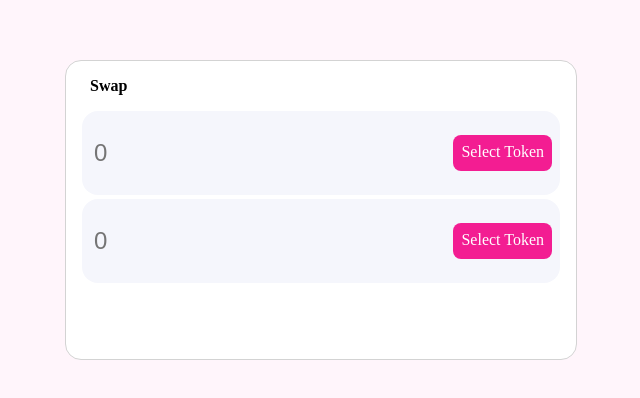
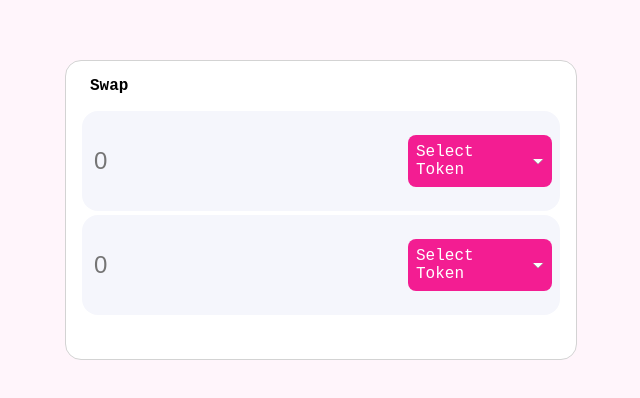
Before and after one commit to wwwax/chainza_test, a Next.js app: page / in a window 1280 px wide. Shown: the part 190-588 px from the top of the page, without its empty margins (319-959 px from the left). Built offline with nearby package versions, Linux system fonts and the light colour scheme.

Commit message:
feat: add styles to token list

```diff
--- a/src/components/GlobalStyle.tsx
+++ b/src/components/GlobalStyle.tsx
@@ -6,6 +6,15 @@ const GlobalStyle = createGlobalStyle`
   padding: 0;
   box-sizing: border-box;
 }
+
+html {
+  font-family: monospace;
+  font-size: 16px;
+}
+
+ul {
+  list-style: none;
+}
 `;
 
 export default GlobalStyle;
--- a/src/components/Modal.tsx
+++ b/src/components/Modal.tsx
@@ -26,7 +26,8 @@ const StyledModalContent = styled.div`
   background-color: #ffffff;
   width: 25%;
   height: 80%;
-  border-radius: 16px;
+  overflow-x: hidden;
+  overflow-y: scroll;
 `;
 
 const StyledModalHeader = styled.div`
@@ -70,6 +71,7 @@ const Modal: React.FC = () => {
             </svg>
           </StyledCloseButton>
         </StyledModalHeader>
+        <hr />
         <TokenList />
       </StyledModalContent>
     </StyledModalBackdrop>
--- /dev/null
+++ b/src/components/Token.tsx
@@ -0,0 +1,40 @@
+import React from 'react';
+import styled from 'styled-components';
+
+const StyledWrapper = styled.div`
+  display: flex;
+  align-items: center;
+  padding: 0.5rem;
+  margin: 0 0 0.5rem 0;
+  cursor: pointer;
+`;
+
+const StyledImageContainer = styled.div`
+  margin-right: 1rem;
+`;
+
+const StyledSymbol = styled.div`
+  color: lightgray;
+`;
+
+type Props = {
+  name: string;
+  symbol: string;
+  logoURI: string;
+};
+
+const Token = ({ name, symbol, logoURI }: Props) => {
+  return (
+    <StyledWrapper>
+      <StyledImageContainer>
+        <img src={logoURI} alt={name} />
+      </StyledImageContainer>
+      <div>
+        <div>{name}</div>
+        <StyledSymbol>{symbol}</StyledSymbol>
+      </div>
+    </StyledWrapper>
+  );
+};
+
+export default Token;
--- a/src/components/TokenList.tsx
+++ b/src/components/TokenList.tsx
@@ -2,15 +2,48 @@ import React from 'react';
 import axios from 'axios';
 import { useQuery } from 'react-query';
 
+import Token from './Token';
+
 const URL =
   'https://api-polygon-tokens.polygon.technology/tokenlists/polygonTokens.tokenlist.json';
 
+interface TokenData {
+  chainId: number;
+  name: string;
+  symbol: string;
+  decimals: number;
+  address: string;
+  logoURI: string;
+  tags: Array<string>;
+  extensions: Extensions;
+}
+
+interface Extensions {
+  rootAddress: string;
+}
+
 const TokenList: React.FC = () => {
-  const { data } = useQuery('polygon-tokens-list', async () => {
-    return (await axios.get(URL)).data;
+  const { data, isLoading } = useQuery('polygon-tokens-list', () => {
+    return axios.get(URL).then((res) => res.data.tokens);
   });
 
-  return <ul>{JSON.stringify(data, null, 2)}</ul>;
+  if (isLoading) {
+    return <span>loading...</span>;
+  }
+
+  return (
+    <ul>
+      {data.map((token: TokenData) => (
+        <li key={token.name}>
+          <Token
+            name={token.name}
+            symbol={token.symbol}
+            logoURI={token.logoURI}
+          />
+        </li>
+      ))}
+    </ul>
+  );
 };
 
 export default TokenList;
--- a/src/components/TokenSelector.tsx
+++ b/src/components/TokenSelector.tsx
@@ -35,10 +35,17 @@ const StyledInput = styled.input`
 
 const StyledTokenSelect = styled.div`
   padding: 8px;
+  display: flex;
+  align-items: center;
   background: #f31d92;
   color: #ffffff;
   border-radius: 8px;
   cursor: pointer;
+
+  & svg {
+    margin-left: 4px;
+    fill: #fff;
+  }
 `;
 
 const TokenSelector: React.FC = () => {
@@ -52,7 +59,16 @@ const TokenSelector: React.FC = () => {
     <StyledWrapper>
       <StyledInput type="number" placeholder="0" />
       <StyledTokenSelect onClick={handleOpenModal}>
-        Select Token
+        <div>Select Token</div>
+        <svg
+          width="12"
+          height="7"
+          viewBox="0 0 12 7"
+          fill="none"
+          xmlns="http://www.w3.org/2000/svg"
+        >
+          <path d="M0.97168 1L6.20532 6L11.439 1" stroke="#AEAEAE"></path>
+        </svg>
       </StyledTokenSelect>
     </StyledWrapper>
   );
```
